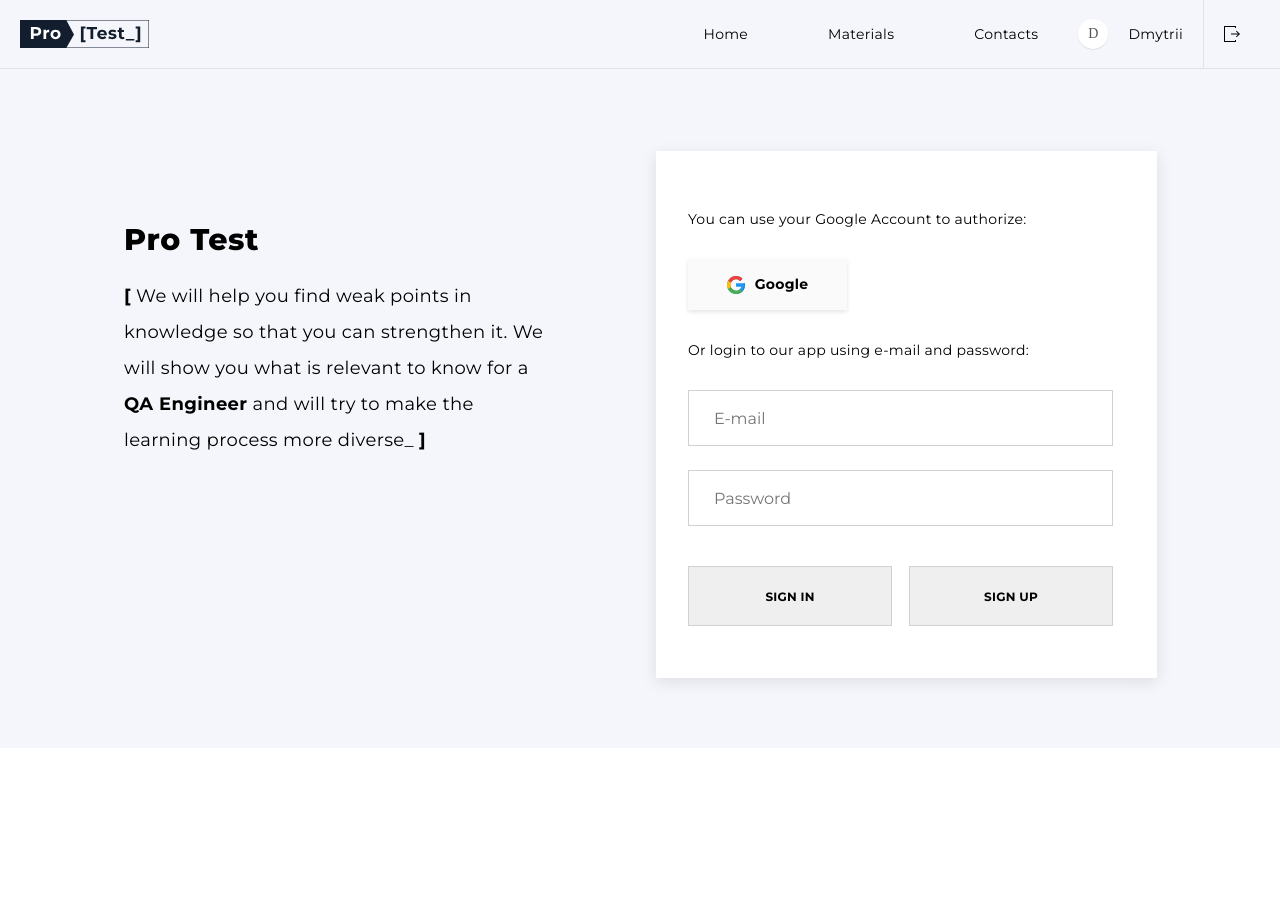
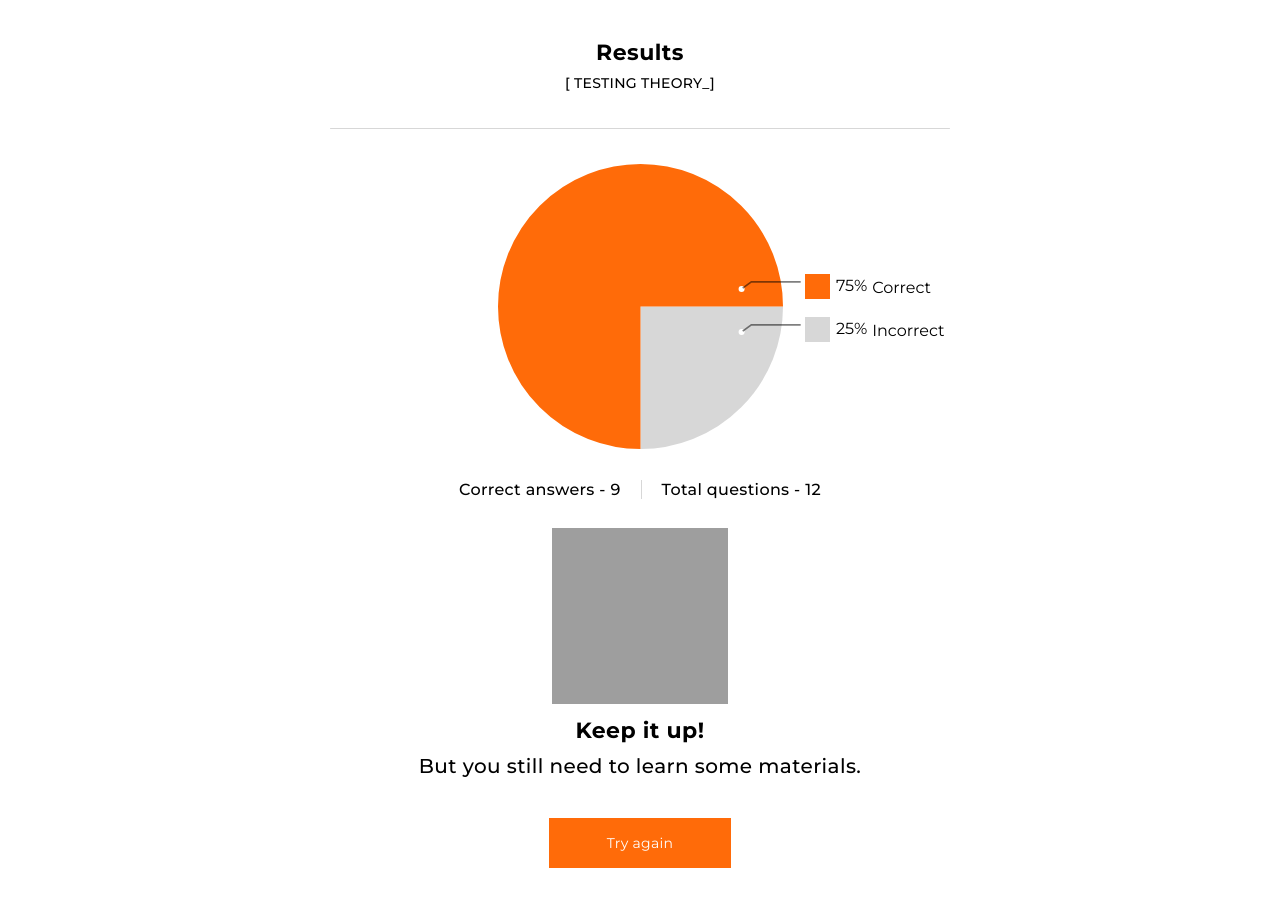
Before and after one commit to mkundeev/team-project-goit-final-fe, a React (Create React App) app: page / in a window 1280 px wide. Shown: the top 906 px of the page. Before the commit the page ends 800 px from the top, so only its background shows below. Built offline with nearby package versions, Linux system fonts and the light colour scheme; grey boxes are pictures that could not be loaded.

Commit message:
add Chartfix

```diff
--- a/src/App.jsx
+++ b/src/App.jsx
@@ -10,6 +10,7 @@ import RingLoader from 'react-spinners/RingLoader';
 import PublicRoute from './routes/PublicRoute';
 import PrivateRoute from './routes/PrivateRoute';
 import Header from 'components/Header/Header';
+import Chart from './components/Chart/Chart';
 
 const AuthorizationPage = lazy(() =>
   import(
@@ -40,7 +41,8 @@ function App() {
   }, [data, dispatch]);
   return (
     <div>
-      <Suspense
+      <Chart />
+      {/* <Suspense
         fallback={
           <div className="loader">
             <RingLoader color="#1212dc" size={250} />
@@ -91,7 +93,7 @@ function App() {
             }
           />
         </Routes>
-      </Suspense>
+      </Suspense> */}
       <ToastContainer
         autoClose={4000}
         closeButton={false}
--- a/src/components/Chart/Chart.jsx
+++ b/src/components/Chart/Chart.jsx
@@ -3,6 +3,8 @@ import { PieChart } from 'react-minimal-pie-chart';
 import s from './Chart.module.css';
 import Svg from './Svg';
 import Container from 'components/Container';
+import SimonCat from './SimonCat';
+import { Link } from 'react-router-dom';
 
 export default function Chart() {
   const data = {
@@ -11,18 +13,19 @@ export default function Chart() {
   };
   const dataChart = [
     {
-      title: 'Correct',
-      value: (data.correctAnswer / 12) * 100,
+      title: 'Incorrect',
+      value: (data.rejectAnswer / 12) * 100,
       color: '#D7D7D7 ',
     },
     {
-      title: 'Incorrect',
-      value: (data.rejectAnswer / 12) * 100,
+      title: 'Correct',
+      value: (data.correctAnswer / 12) * 100,
       color: '#ff6b09',
     },
   ];
 
   return (
+    <div className={s.ChartTest}>
       <Container>
         <h1 className={s.title}>Results</h1>
         <p className={s.titleText}>{'[ Testing theory_]'}</p>
@@ -38,7 +41,7 @@ export default function Chart() {
               <div className={s.correctInnerBlock}>
                 <Svg />
                 <div className={s.correctColor}></div>
-              <p className={s.correctPercentage}>{data.correctAnswer}%</p>
+                <p className={s.correctPercentage}>{dataChart[1].value}%</p>
               </div>
 
               <p className={s.correctText}>Correct</p>
@@ -50,15 +53,29 @@ export default function Chart() {
               <div className={s.incorrectInnerBlock}>
                 <Svg />
                 <div className={s.incorrectColor}></div>
-              <p className={s.incorrectPercentage}>
-                {data.correctAnswer + data.rejectAnswer}%
-              </p>
+                <p className={s.incorrectPercentage}>{dataChart[0].value}%</p>
               </div>
               <p className={s.correctText}>Incorrect</p>
             </div>
             {/* )} */}
           </div>
         </div>
+        <ul className={s.list}>
+          <li className={s.item}>Correct answers - {data.correctAnswer}</li>
+          <li className={s.item}>
+            Total questions - {data.correctAnswer + data.rejectAnswer}
+          </li>
+        </ul>
+        <SimonCat data={data.correctAnswer} />
+        <p className={s.materials}>
+          But you still need to learn some materials.
+        </p>
+        <div className={s.cartLink}>
+          <Link to={'/test/:testId'} className={s.link}>
+            Try again
+          </Link>
+        </div>
       </Container>
+    </div>
   );
 }
--- a/src/components/Chart/Chart.module.css
+++ b/src/components/Chart/Chart.module.css
@@ -1,8 +1,14 @@
 .Chart {
   position: relative;
   text-align: center;
+  width: 156px;
+  height: 156px;
+  margin: 0 auto;
+  margin-bottom: 20px;
 }
-
+.ChartTest {
+  padding: 32px 0 51px 0;
+}
 .Chart > svg {
   position: relative;
   width: 156px;
@@ -10,7 +16,38 @@
   margin: 0 auto;
   overflow: visible;
 }
-
+.list {
+  display: flex;
+  margin-bottom: 20px;
+  justify-content: center;
+}
+.item {
+  font-size: 10px;
+  font-weight: 500;
+  letter-spacing: 0.02em;
+  line-height: 1.2;
+}
+.item:first-child::after {
+  content: ' ';
+  border-right: 1px solid var(--diagramWrongBgColor);
+  margin: 0 10px;
+  height: 20px;
+}
+.cat {
+  text-align: center;
+  margin-bottom: 18px;
+}
+.catText {
+  font-size: 16px;
+  font-weight: 700;
+  line-height: 1.25;
+  letter-spacing: 0.02em;
+}
+.catImg {
+  width: 120px;
+  height: 120px;
+  margin-bottom: 20px;
+}
 .logosocial {
   fill: black;
   transition: fill 250ms cubic-bezier(0.25, 0.46, 0.45, 0.94);
@@ -19,7 +56,29 @@
 .logosocial:hover {
   fill: #e96105;
 }
-
+.materials {
+  margin-bottom: 20px;
+  text-align: center;
+  font-size: 10px;
+  font-weight: 500;
+  line-height: 1.2;
+  letter-spacing: 0.02em;
+}
+.link {
+  font-size: 14px;
+  font-weight: 400;
+  line-height: 1.14;
+  letter-spacing: 0.02em;
+  color: var(--white);
+  text-decoration: none;
+}
+.cartLink {
+  padding: 17px 28px;
+  width: 190px;
+  text-align: center;
+  margin: 0 auto;
+  background: var(--accentColor);
+}
 .anim {
   animation: reveal 2s normal forwards ease-in-out;
   animation-iteration-count: 1;
@@ -104,7 +163,7 @@
 
 .valuesBlock {
   top: 57px;
-  right: -15px;
+  right: -60px;
   font-size: 10px;
   line-height: 12px;
 }
@@ -116,15 +175,69 @@
 .correctText {
   text-align: right;
 }
+.title {
+  position: relative;
+  font-size: 12px;
+  font-weight: 700;
+  line-height: 1.25;
+  letter-spacing: 0.02em;
+  margin-bottom: 12px;
+  text-align: center;
+}
+.titleText {
+  position: relative;
+  text-align: center;
+  margin-bottom: 34px;
 
+  letter-spacing: 0.02em;
+  text-transform: uppercase;
+  font-weight: 500;
+  font-size: 10px;
+  line-height: 1.2;
+}
+.titleText::after {
+  content: ' ';
+  position: absolute;
+
+  bottom: -20px;
+  left: 25%;
+  width: 50%;
+  height: 1px;
+
+  background: var(--diagramWrongBgColor);
+  border-radius: 2px;
+}
 @media screen and (min-width: 768px) {
+  .Chart {
+    width: 285px;
+    height: 285px;
+    margin-bottom: 32px;
+  }
+  .ChartTest {
+    padding: 40px 0 100px 0;
+  }
+  .title {
+    font-size: 22px;
+    line-height: 1.22;
+    margin-bottom: 8px;
+  }
+  .titleText {
+    margin-bottom: 72px;
+    font-size: 14px;
+    line-height: 1.21;
+  }
+  .titleText::after {
+    content: ' ';
+    position: absolute;
+    bottom: -37px;
+  }
   .Chart > svg {
     width: 285px;
     height: 285px;
   }
   .valuesBlock {
     top: 110px;
-    right: 53px;
+    right: -162px;
     font-size: 16px;
   }
   .correctBlock {
@@ -149,49 +262,46 @@
     width: 25px;
     height: 25px;
   }
+  .list {
+    margin-bottom: 32px;
+  }
+  .item {
+    font-size: 16px;
+    line-height: 1.18;
+  }
+  .item:first-child::after {
+    content: ' ';
+
+    margin: 0 20px;
+  }
+  .cat {
+    margin-bottom: 8px;
+  }
+  .catText {
+    font-size: 22px;
+    line-height: 1.36;
+  }
+  .catImg {
+    width: 176px;
+    height: 176px;
+    margin-bottom: 8px;
+  }
+  .materials {
+    margin-bottom: 40px;
+    font-size: 20px;
+  }
+
+  .cartLink {
+    padding: 16px 24px;
+    width: 182px;
+  }
 }
 
 @media screen and (min-width: 1280px) {
-  .valuesBlock {
-    top: 110px;
-    right: 308px;
+  .ChartTest {
+    padding-bottom: 65px;
+  }
+  .list {
+    margin-bottom: 28px;
   }
 }
-
-.title {
-  position: relative;
-  font-size: 28px;
-  margin-bottom: 8px;
-
-  text-align: center;
-}
-
-.titleText {
-  position: relative;
-  text-align: center;
-  margin-bottom: 60px;
-
-  letter-spacing: 0.02em;
-  text-transform: uppercase;
-  font-weight: 500;
-  font-size: 14px;
-  line-height: 1.2;
-}
-.titleText::after {
-  content: ' ';
-  position: absolute;
-
-  bottom: -20px;
-  left: 25%;
-  width: 50%;
-  height: 2px;
-
-  background: var(--diagramWrongBgColor);
-  border-radius: 2px;
-}
-@media screen and (min-width: 1280px) {
-  .title {
-    font-size: 36px;
-    margin-bottom: 50px;
-  }
-}
--- /dev/null
+++ b/src/components/Chart/SimonCat.jsx
@@ -0,0 +1,37 @@
+import React from 'react';
+import s from './Chart.module.css';
+
+export default function SimonCat({ data }) {
+  const Simon =
+    9 < data
+      ? 'https://i.postimg.cc/05cfVXVy/good.gif'
+      : 6 < data
+      ? 'https://i.postimg.cc/MHjxsPh3/happy-cat.gif'
+      : 3 < data
+      ? 'https://i.postimg.cc/MGC8nbcy/no-bad-gif.gif'
+      : 0 <= data
+      ? 'https://i.postimg.cc/mk09qnhP/bad-png.gif'
+      : null;
+  const text = () => {
+    switch (Simon) {
+      case 'https://i.postimg.cc/05cfVXVy/good.gif':
+        return 'Good Job!';
+      case 'https://i.postimg.cc/MHjxsPh3/happy-cat.gif':
+        return 'Keep it up!';
+      case 'https://i.postimg.cc/MGC8nbcy/no-bad-gif.gif':
+        return "Success doesn't come to you. You go to it!";
+      case 'https://i.postimg.cc/mk09qnhP/bad-png.gif':
+        return ' Success is 99% failure';
+
+      default:
+        break;
+    }
+  };
+
+  return (
+    <div className={s.cat}>
+      <img src={Simon} border="0" alt="good" className={s.catImg} />
+      <h2 className={s.catText}>{text()}</h2>
+    </div>
+  );
+}
```
Lines whose indentation alone changed are shown as unchanged.
